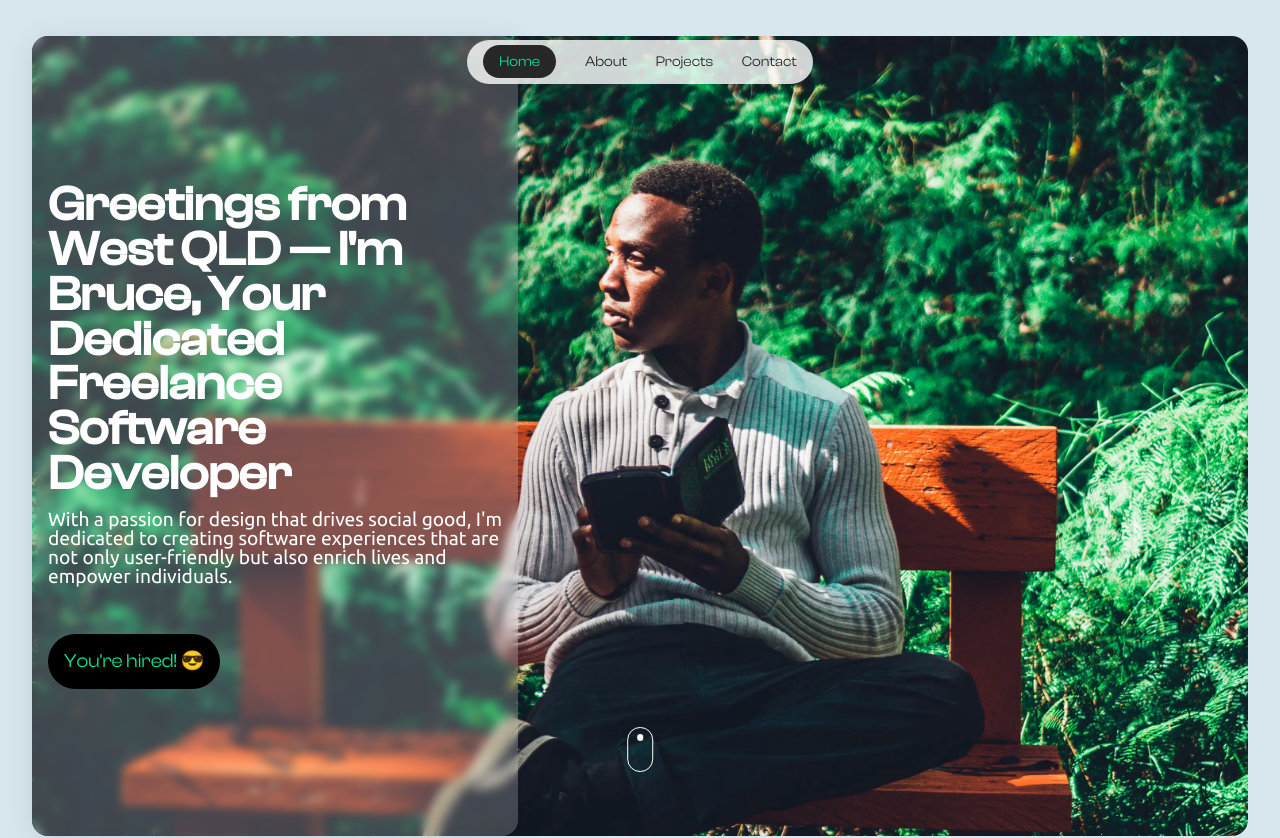
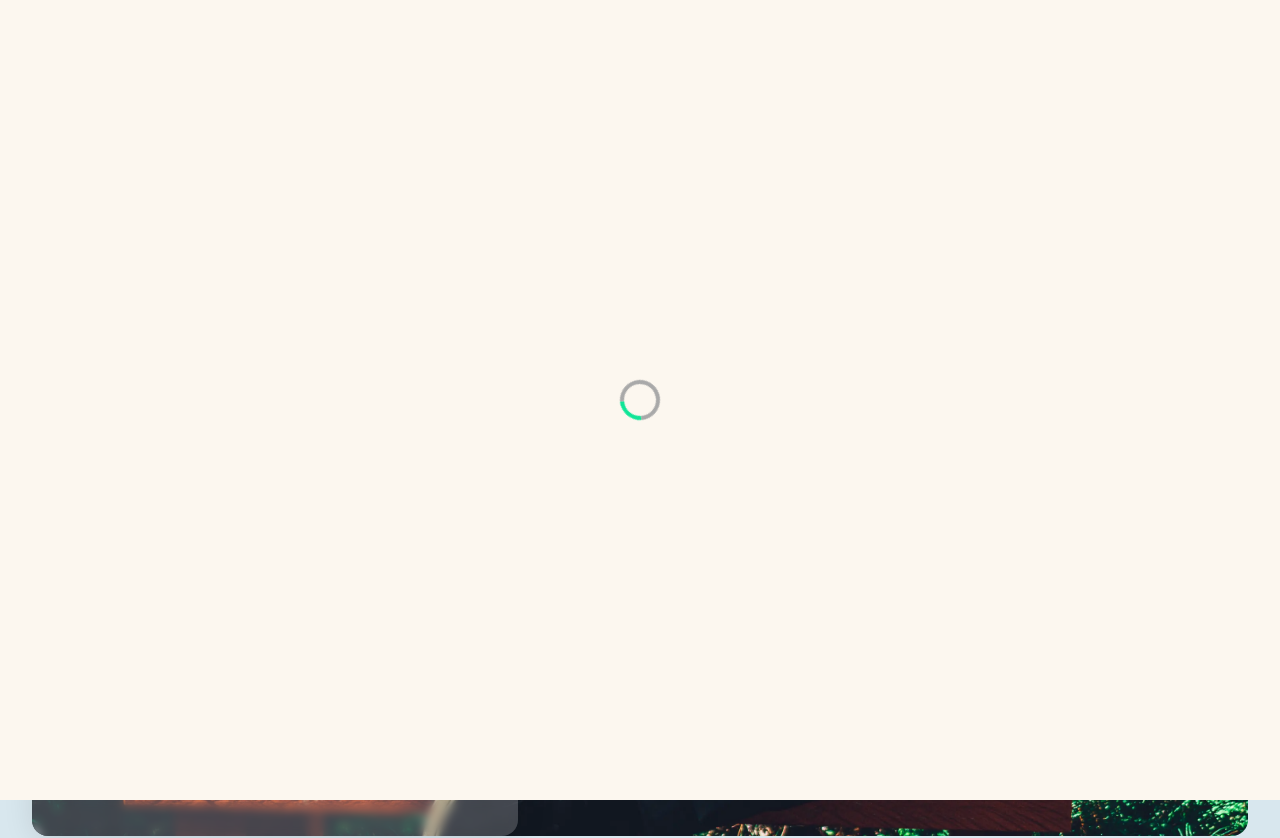
Before and after one commit to bruceniyibitanga/ReactPortfolio, a React (Vite) app in the folder Portfolio/: page / in a window 1280 px wide. Shown: the top 838 px of the page. Built offline with nearby package versions, Linux system fonts and the light colour scheme.

Commit message:
Adding loading screen and fixed accordian button bug.

```diff
--- a/Portfolio/src/App.jsx
+++ b/Portfolio/src/App.jsx
@@ -1,4 +1,5 @@
 import { Element } from "react-scroll";
+import { useState } from "react";
 import ReactLenis from "lenis/react";
 
 import "./Styles/globals.scss";
@@ -15,6 +16,7 @@ import "./Styles/bentogrid.scss";
 import "./Styles/gridcontent.scss";
 import "./Styles/parallaxbanner.scss";
 import "./Styles/quote.scss";
+import "./Styles/loadingscreen.scss";
 
 import Navbar from "./components/Navbar";
 import Home from "./pages/Home";
@@ -45,6 +47,7 @@ import SamsWarehouseVideo from "./assets/videos/sams-warehouse.mp4";
 import About from "./pages/About";
 import GridContainer from "./components/GridContent";
 import { useEffect } from "react";
+import LoadingScreen from "./components/LoadingScreen";
 
 const gridItems = [
   {
@@ -74,32 +77,22 @@ const gridItems = [
 ];
 
 function App() {
+  const [loading, setLoading] = useState(true);
   useEffect(() => {
-    const aboutSection = document.getElementsByClassName(
-      "grid-text-content-container"
-    );
-    const options = {
-      root: null,
-      rootMargin: "0px",
-      threshold: 0.1,
+    window.addEventListener("load", () => {
+      setLoading(false);
+    });
+
+    return () => {
+      window.removeEventListener("load", () => {
+        setLoading(true);
+      });
     };
-
-    const observer = new IntersectionObserver((entries) => {
-      entries.forEach((entry) => {
-        // if (entry.isIntersecting) {
-        //   console.log("Intersecting");
-        //   document.body.style.backgroundColor = "#FCF3F0";
-        // } else {
-        //   document.body.style.backgroundColor = "#FCF7EF";
-        // }
-      });
-    }, options);
-
-    // observer.observe(aboutSection[0]);
   }, []);
   return (
     <>
       <ReactLenis root>
+        {loading && <LoadingScreen />}
         <Navbar />
 
         <Element name="home">
--- /dev/null
+++ b/Portfolio/src/Styles/loadingscreen.scss
@@ -0,0 +1,36 @@
+@import 'globals.scss';
+
+.loading-screen{
+    position: absolute;
+    top:50%;
+    left: 50%;
+    width: 100vw;
+    height: 100vh;
+    background: $secondary-beige;
+    display: flex;
+    justify-content: center;
+    align-items: center;
+    flex-direction: column;
+    gap: 1.5rem;
+    transform: translate(-50%,-50%);
+    z-index: 999999999999999999;
+
+    .loading-spinner{
+        width: 2.5rem;
+        height: 2.5rem;
+        border: 0.3rem solid darkgrey;
+        border-top: 0.3rem solid $secondary-green;
+        border-radius: 50%;
+        animation: spin 1.5s linear infinite;
+    }
+}
+
+@keyframes spin {
+    0% {
+        transform: rotate(0deg);
+    }
+
+    100% {
+        transform: rotate(360deg);
+    }
+}
--- /dev/null
+++ b/Portfolio/src/components/LoadingScreen.jsx
@@ -0,0 +1,10 @@
+import React from "react";
+function LoadingScreen() {
+  return (
+    <div className="loading-screen">
+      <div className="loading-spinner"></div>
+    </div>
+  );
+}
+
+export default LoadingScreen;
--- a/Portfolio/src/pages/About.jsx
+++ b/Portfolio/src/pages/About.jsx
@@ -139,7 +139,7 @@ function About() {
                   className="accordian-btn"
                   onClick={HandleAccordianButtonClick}
                 >
-                  <RiArrowDownWideLine /> <span>Our Commitment</span>
+                  <RiArrowDownWideLine /> Our Commitment
                 </button>
                 <div className="accordian-content">
                   <p>
@@ -154,7 +154,7 @@ function About() {
                   className="accordian-btn"
                   onClick={HandleAccordianButtonClick}
                 >
-                  <RiArrowDownWideLine /> <span>Our Promise</span>
+                  <RiArrowDownWideLine /> Our Promise
                 </button>
                 <div className="accordian-content" style={{}}>
                   <p>
```
